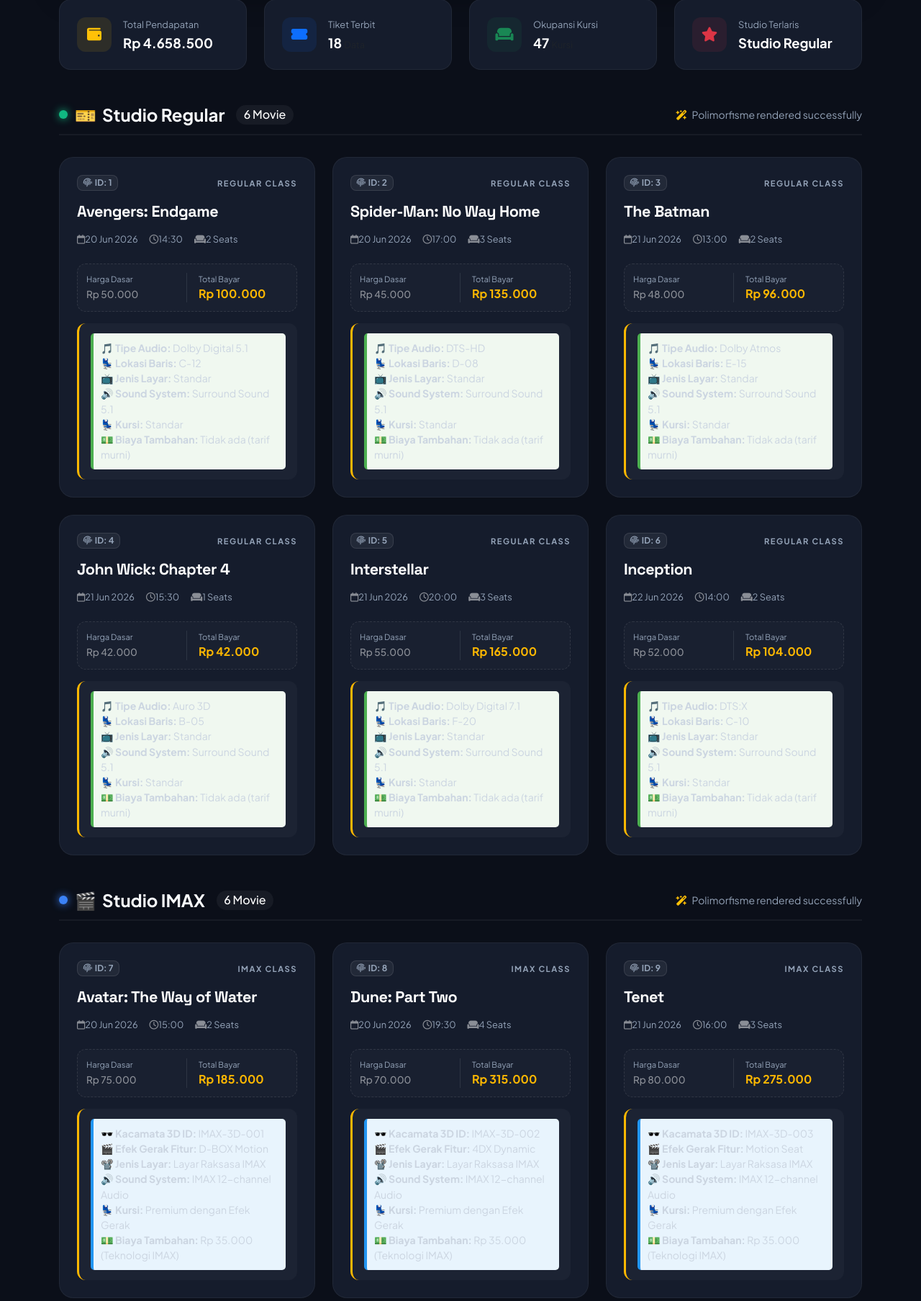
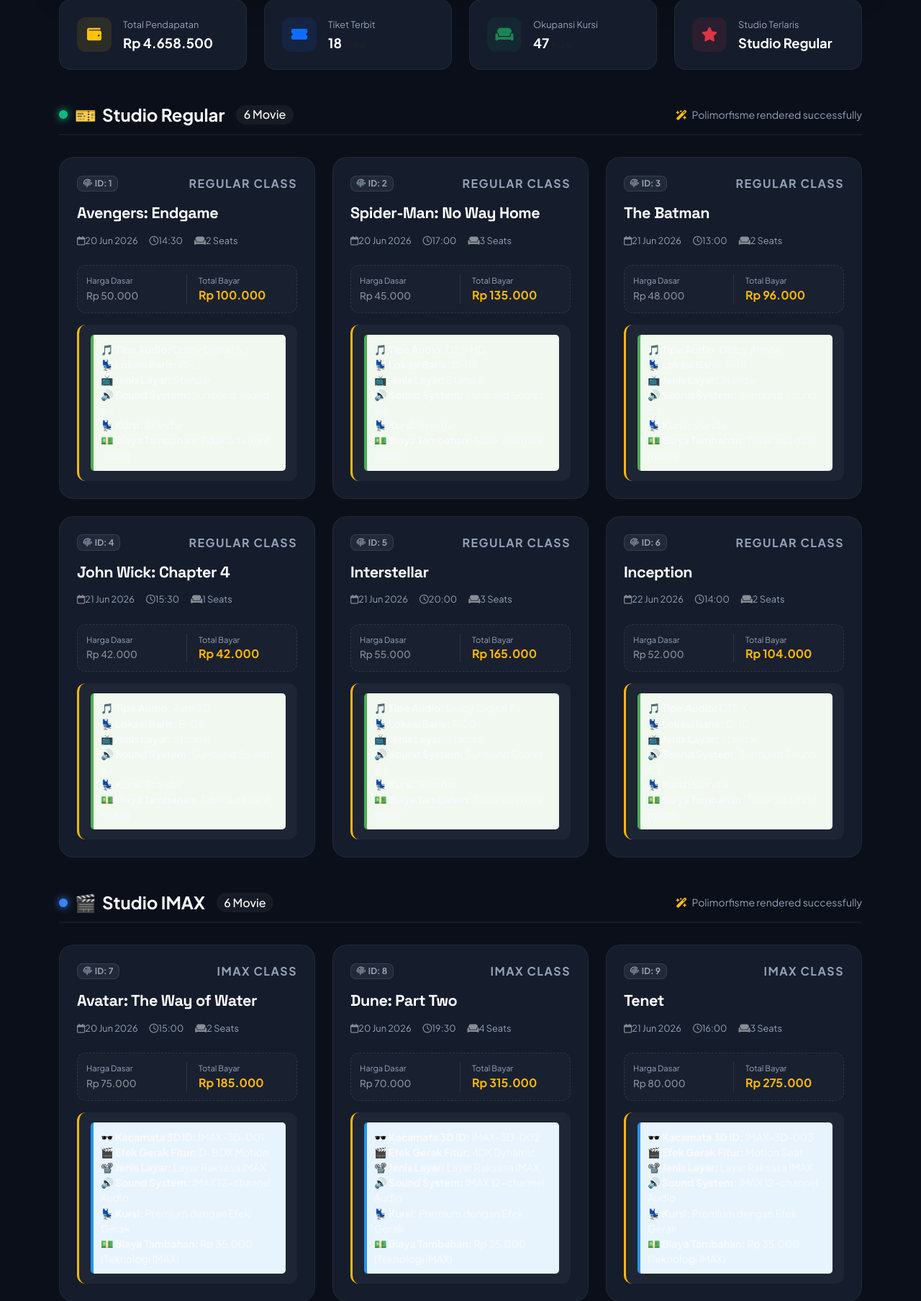
Before and after one commit to kristiana-gif/-Latihan_PBO_Kristana_Setyaningsih, a PHP site: page / in a window 1280 px wide. Shown: the part 262-2069 px from the top of the page at 72% size. Run offline with PHP 8.4, Linux system fonts and the light colour scheme; data comes from the database, SQL or seed files in the repository.

Commit message:
[Tahap revisi] revisi tampilan indexnya ke-4x

```diff
--- a/index.php
+++ b/index.php
@@ -2,8 +2,7 @@
 /**
  * FILE: index.php
  * FUNGSI: Halaman utama untuk menampilkan daftar tiket penonton beserta Dashboard Analytics
- *
- * TAHAP 6: Menampilkan data tiket yang dikelompokkan per jenis studio
+ * * TAHAP 6: Menampilkan data tiket yang dikelompokkan per jenis studio
  */
 
 // Include koneksi database
@@ -128,13 +127,10 @@ function getStudioIcon($studio)
     <meta name="viewport" content="width=device-width, initial-scale=1.0">
     <title>Sistem Manajemen Tiket Bioskop</title>
 
-    <!-- Bootstrap 5 CDN -->
     <link href="https://cdn.jsdelivr.net/npm/bootstrap@5.3.0/dist/css/bootstrap.min.css" rel="stylesheet">
 
-    <!-- Font Awesome 6 -->
     <link rel="stylesheet" href="https://cdnjs.cloudflare.com/ajax/libs/font-awesome/6.4.0/css/all.min.css">
 
-    <!-- Google Fonts -->
     <link href="https://fonts.googleapis.com/css2?family=Plus+Jakarta+Sans:wght@400;500;600;700&family=Space+Grotesk:wght@500;700&display=swap" rel="stylesheet">
 
     <style>
@@ -263,17 +259,24 @@ function getStudioIcon($studio)
             padding: 12px;
         }
 
+        /* PERBAIKAN CRITICAL: Memaksa teks apapun di dalam box fasilitas agar berwarna terang */
         .fasilitas-box {
-            background: rgba(255, 255, 255, 0.03);
+            background: rgba(255, 255, 255, 0.04);
             padding: 14px 16px;
             border-radius: 12px;
             font-size: 0.88rem;
-            color: #cbd5e1;
+            color: #f8fafc !important; /* Memaksa warna teks utama putih terang */
             border-left: 3px solid var(--accent-gold);
+            line-height: 1.5;
+        }
+
+        /* Memaksa elemen turunan teks di dalam box fasilitas tetap putih dan jelas */
+        .fasilitas-box, .fasilitas-box *, .fasilitas-box p, .fasilitas-box span, .fasilitas-box div {
+            color: #f8fafc !important;
         }
 
         .fasilitas-box i {
-            color: var(--accent-gold);
+            color: var(--accent-gold) !important; /* Ikon fasilitas tetap berwarna emas agar aesthetic */
             margin-right: 8px;
         }
 
@@ -293,7 +296,6 @@ function getStudioIcon($studio)
 <body>
 
     <div class="container py-5">
-        <!-- HERO HEADER -->
         <div class="row mb-4">
             <div class="col-12">
                 <div class="hero-section text-white">
@@ -320,9 +322,7 @@ function getStudioIcon($studio)
             </div>
         </div>
 
-        <!-- ================= ANALYTICS DASHBOARD PANELS ================= -->
         <div class="row g-4 mb-5">
-            <!-- Widget 1: Total Omset -->
             <div class="col-6 col-lg-3">
                 <div class="widget-card d-flex align-items-center gap-3">
                     <div class="widget-icon-box bg-warning bg-opacity-10 text-warning">
@@ -334,7 +334,6 @@ function getStudioIcon($studio)
                     </div>
                 </div>
             </div>
-            <!-- Widget 2: Total Tiket -->
             <div class="col-6 col-lg-3">
                 <div class="widget-card d-flex align-items-center gap-3">
                     <div class="widget-icon-box bg-primary bg-opacity-10 text-primary">
@@ -346,7 +345,6 @@ function getStudioIcon($studio)
                     </div>
                 </div>
             </div>
-            <!-- Widget 3: Total Kursi -->
             <div class="col-6 col-lg-3">
                 <div class="widget-card d-flex align-items-center gap-3">
                     <div class="widget-icon-box bg-success bg-opacity-10 text-success">
@@ -358,7 +356,6 @@ function getStudioIcon($studio)
                     </div>
                 </div>
             </div>
-            <!-- Widget 4: Kelas Favorit -->
             <div class="col-6 col-lg-3">
                 <div class="widget-card d-flex align-items-center gap-3">
                     <div class="widget-icon-box bg-danger bg-opacity-10 text-danger">
@@ -371,14 +368,11 @@ function getStudioIcon($studio)
                 </div>
             </div>
         </div>
-        <!-- ============================================================== -->
 
-        <!-- TAMPILAN DATA PER STUDIO -->
         <?php foreach (['Regular', 'IMAX', 'Velvet'] as $studio): ?>
             <?php if (!empty($tikets[$studio])): ?>
                 <div class="row mb-5">
                     <div class="col-12">
-                        <!-- Header Studio -->
                         <div class="studio-title-box">
                             <h3 class="mb-0 fw-bold fs-4 d-flex align-items-center">
                                 <span class="studio-indicator indicator-<?= strtolower($studio) ?>"></span>
@@ -392,29 +386,25 @@ function getStudioIcon($studio)
                             </small>
                         </div>
 
-                        <!-- Cards Tiket -->
                         <div class="row g-4">
                             <?php foreach ($tikets[$studio] as $tiket): ?>
                                 <div class="col-md-6 col-lg-4">
                                     <div class="card card-tiket card-<?= strtolower($studio) ?> h-100">
                                         <div class="card-body d-flex flex-column p-4">
 
-                                            <!-- Top Row Item -->
                                             <div class="d-flex justify-content-between align-items-center mb-3">
                                                 <span class="badge badge-id px-2.5 py-1.5 rounded-3" style="font-size: 0.75rem;">
                                                     <i class="fas fa-fingerprint me-1"></i>ID: <?= $tiket->getIdTiket() ?>
                                                 </span>
-                                                <span class="text-uppercase fw-bold text-muted-custom" style="font-size: 0.7rem; letter-spacing: 1.5px;">
+                                                <span class="text-uppercase fw-bold text-muted-custom" style="font-size: 0.7 centrifugalrem; letter-spacing: 1.5px;">
                                                     <?= $studio ?> Class
                                                 </span>
                                             </div>
 
-                                            <!-- Judul Film -->
                                             <h5 class="card-title film-title mb-3">
                                                 <?= htmlspecialchars($tiket->getNamaFilm()) ?>
                                             </h5>
 
-                                            <!-- Meta Details -->
                                             <div class="mb-4 text-muted-custom" style="font-size: 0.8rem;">
                                                 <div class="d-flex flex-wrap gap-3">
                                                     <span><i class="fa-regular fa-calendar me-1.5 text-white-50"></i><?= date('d M Y', strtotime($tiket->getJadwalTayang())) ?></span>
@@ -423,7 +413,6 @@ function getStudioIcon($studio)
                                                 </div>
                                             </div>
 
-                                            <!-- Ticket Price Stub (Pushed To Bottom) -->
                                             <div class="ticket-stub-price mt-auto mb-3">
                                                 <div class="row align-items-center">
                                                     <div class="col-6 border-end border-secondary border-opacity-25">
@@ -439,7 +428,6 @@ function getStudioIcon($studio)
                                                 </div>
                                             </div>
 
-                                            <!-- Polimorfik Tampilan Informasi Fasilitas -->
                                             <div class="fasilitas-box">
                                                 <?php $tiket->tampilkanInfoFasilitas(); ?>
                                             </div>
@@ -454,7 +442,6 @@ function getStudioIcon($studio)
             <?php endif; ?>
         <?php endforeach; ?>
 
-        <!-- FOOTER -->
         <div class="footer-custom">
             <div class="row g-4 text-center text-md-start">
                 <div class="col-md-4">
@@ -487,7 +474,6 @@ function getStudioIcon($studio)
         </div>
     </div>
 
-    <!-- Bootstrap 5 JS Bundle -->
     <script src="https://cdn.jsdelivr.net/npm/bootstrap@5.3.0/dist/js/bootstrap.bundle.min.js"></script>
 
 </body>
```
